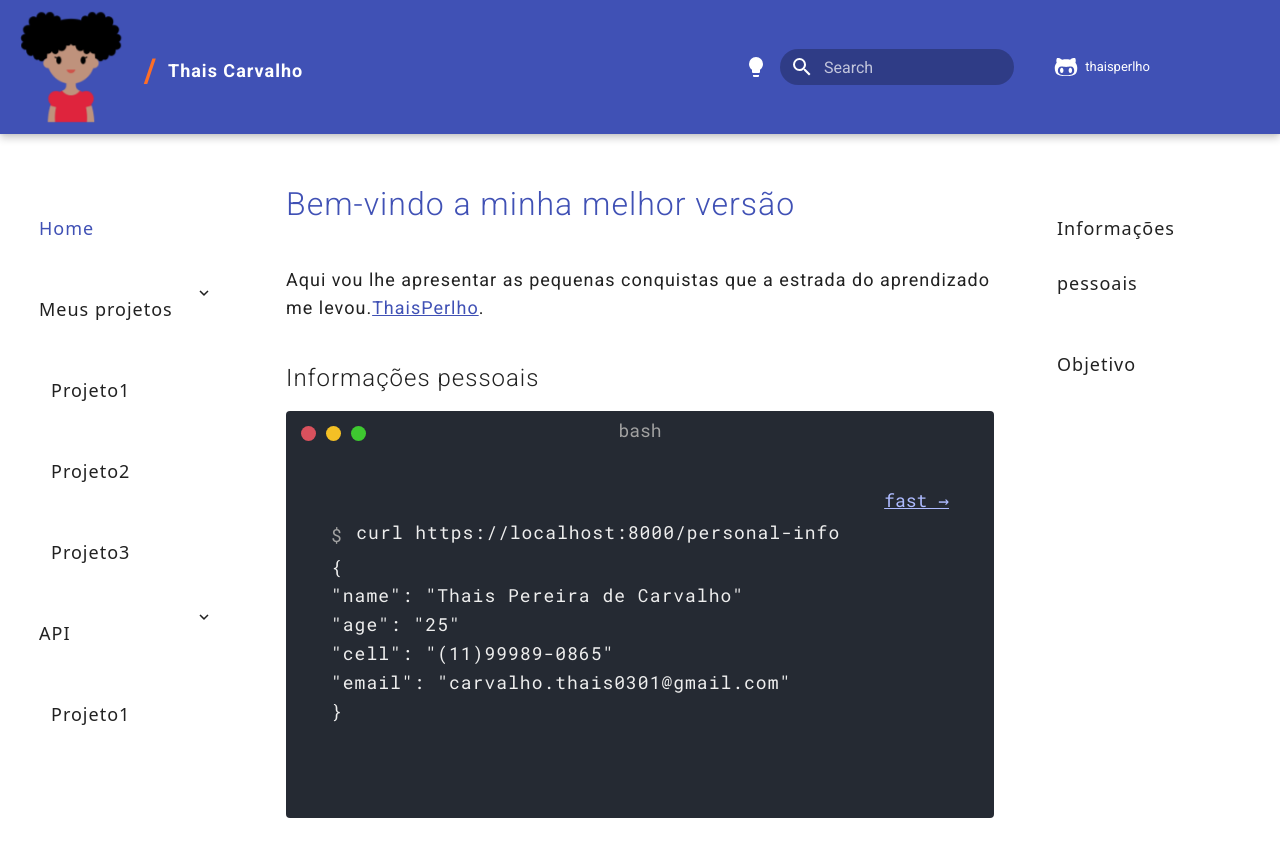
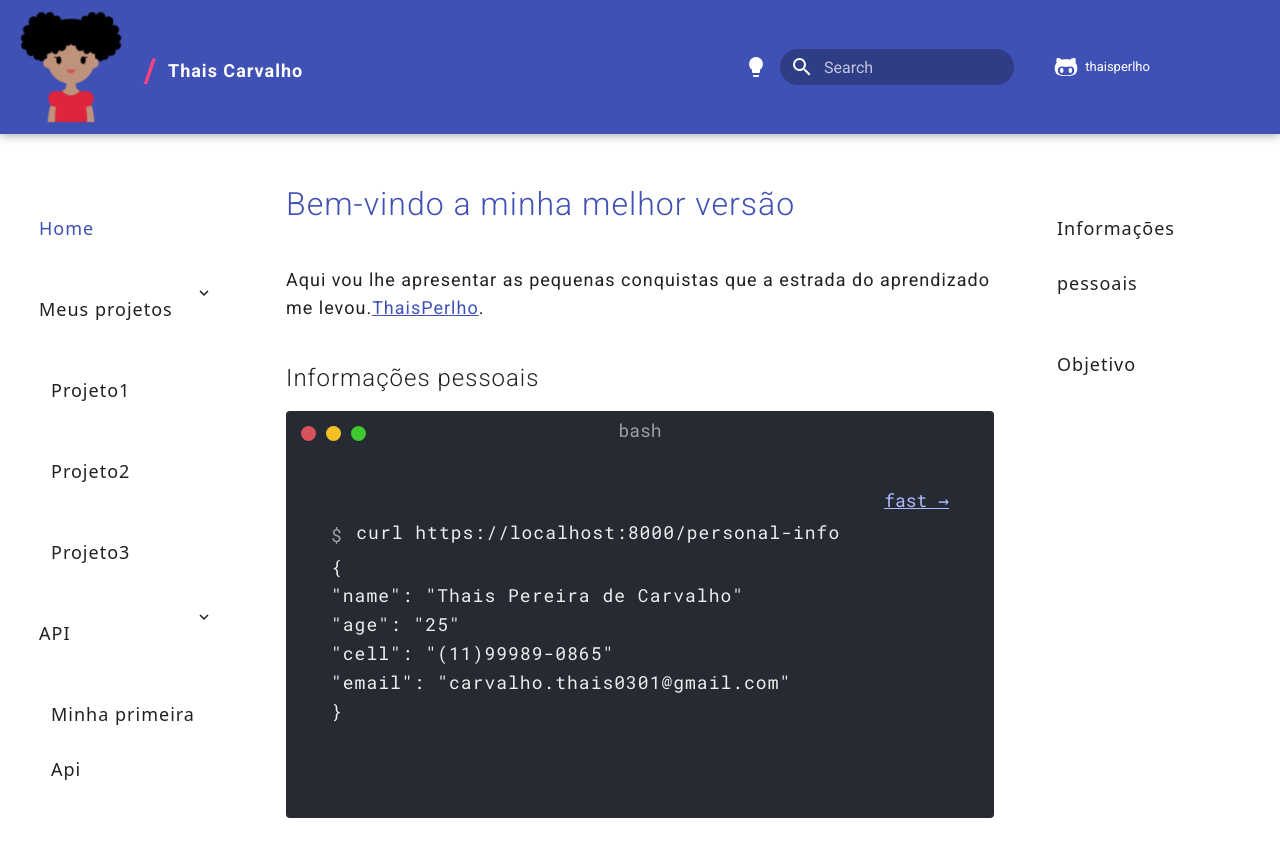
Before and after one commit to thaisperlho/thaisperlho, an MkDocs documentation site: the page built from docs/index.md, in a window 1280 px wide. Shown: the top 860 px of the page. Built offline with MkDocs 1.6.1 and Material for MkDocs 9.7.7, drawn with Linux system fonts in a browser that asks for light colours; comment, search, counter and statistics services are not loaded.

Commit message:
create 1 file and update 2 files

```diff
--- a/docs/css/variables.css
+++ b/docs/css/variables.css
@@ -1,5 +1,5 @@
 :root {
-    --primary: #fd6e27;
+    --primary: #ff4081;
     --light-gray: #e6e6e6;
     --dark-gray: #3c3c3c;
     --white: white;
--- a/mkdocs.yml
+++ b/mkdocs.yml
@@ -49,7 +49,7 @@ nav:
   - Projeto3: projetos/projeto3.md
 
 - API:
-  - Minha primeira Api: projetos/projeto1.md
+  - Minha primeira Api: api/api1.md
 
 markdown_extensions:
 - toc:
```
Also changed, not shown: docs/api/api1.md (added, +3 -0 lines).
